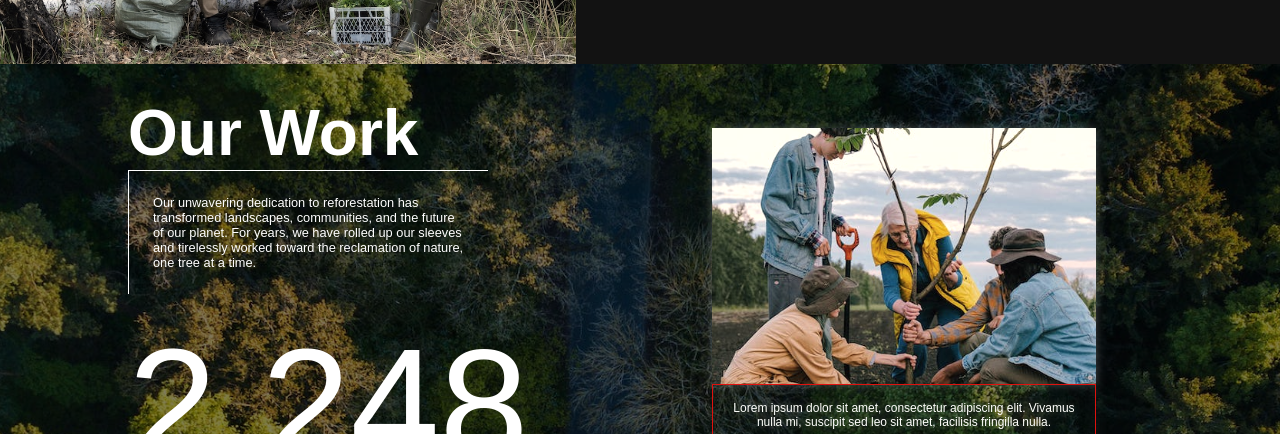
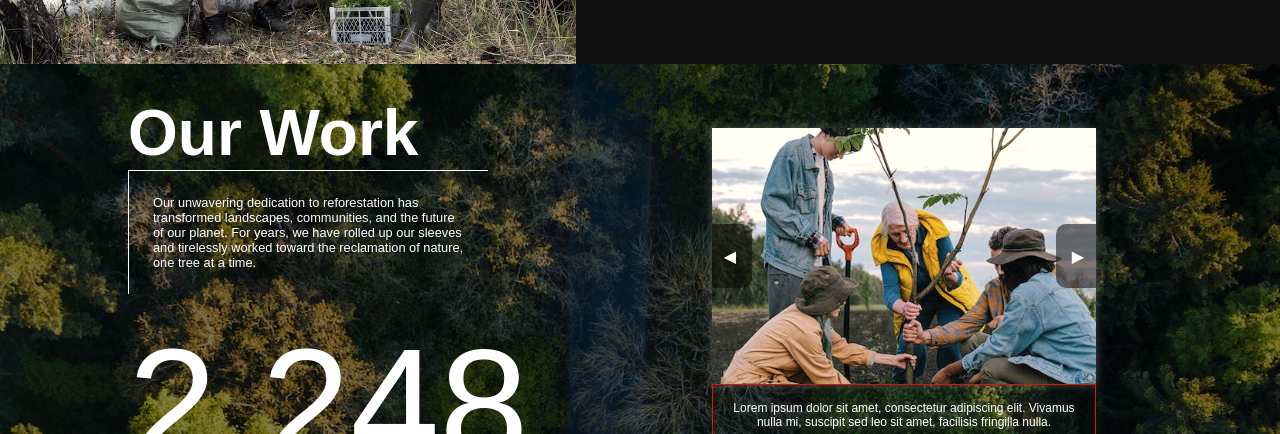
Before and after one commit to mhayakawa1/nonprofit-website-react, a React (Create React App) app: page / in a window 1280 px wide. Shown: the part 1040-1474 px from the top of the page. Built offline with nearby package versions, Linux system fonts and the light colour scheme; a web font is replaced by a local one.

Commit message:
Update Carousel.jsx

```diff
--- a/src/components/Carousel.jsx
+++ b/src/components/Carousel.jsx
@@ -92,11 +92,12 @@ import image9 from '../images/carousel-image-9.jpg';
                   {this.state.captionsArr[0]}
                 </figcaption>
               </figure>
-              <button id="btn-1" className="carousel-btn fade-in"
-                onClick={() => this.switchImage("left")}>◀</button>
-              <button id="btn-2" className="carousel-btn fade-in"
-                onClick={() => this.switchImage("right")}>▶</button>
-              {/*<div id="gallery-btns"></div>*/}
+              <div id="gallery-btns">
+                <button id="btn-1" className="carousel-btn fade-in"
+                  onClick={() => this.switchImage("left")}>◀</button>
+                <button id="btn-2" className="carousel-btn fade-in"
+                  onClick={() => this.switchImage("right")}>▶</button>
+              </div>
             </div>
           )
         }
```
